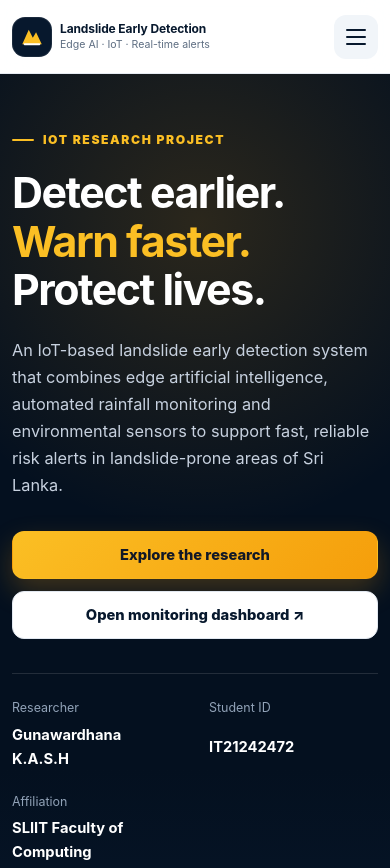
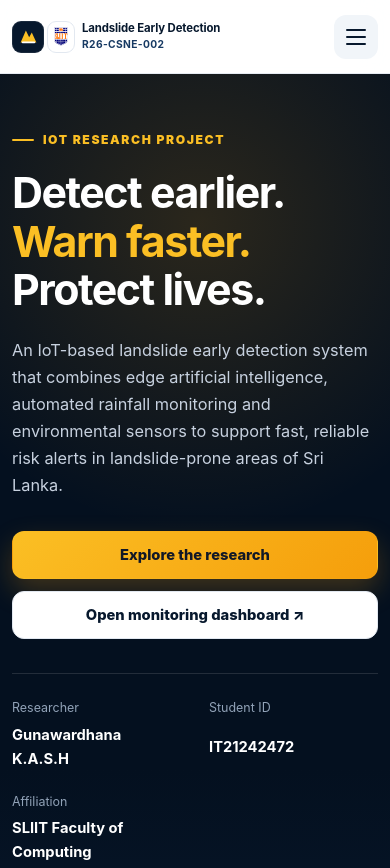
Before and after one commit to nigeethmaleesha/IoT-Based-Landslide-Early-Detection-System-Website, a website: page index.html in a window 390 px wide. Shown: the top 868 px of the page. Drawn offline with Linux system fonts and the light colour scheme.

Commit message:
Update header section

```diff
--- a/assets/css/styles.css
+++ b/assets/css/styles.css
@@ -383,7 +383,7 @@ td strong { color:var(--navy-900); }
 @media(max-width:760px){.reference-list{padding-left:1.5rem}.reference-list li{padding-right:0}.sliit-identity img{max-width:190px}}
 
 
-/* Header branding: use the SLIIT crest in place of the old mountain icon. */
+/* Header branding: preserve original project icon alongside the SLIIT crest. */
 .site-header .brand-mark-sliit {
   width: 48px;
   height: 52px;
@@ -405,3 +405,24 @@ td strong { color:var(--navy-900); }
   .site-header .brand-copy strong { font-size: .75rem; }
   .site-header .brand-project-id { font-size: .66rem; }
 }
+
+/* Dual-logo brand — only within site headers */
+.site-header .header-brand-icons { display: inline-flex; align-items: center; gap: 7px; flex: none; }
+.site-header .header-brand-icons .brand-mark { flex: 0 0 44px; }
+.site-header .header-brand-icons .brand-mark-sliit { flex: 0 0 39px; width: 39px; height: 44px; padding: 3px; }
+.site-header .brand { gap: 10px; white-space: nowrap; }
+.site-header .brand-copy { min-width: 0; }
+@media (max-width: 820px) {
+  .site-header .header-brand-icons { gap: 5px; }
+  .site-header .header-brand-icons .brand-mark { flex-basis: 36px; width: 36px; height: 36px; }
+  .site-header .header-brand-icons .brand-mark-sliit { flex-basis: 32px; width: 32px; height: 36px; padding: 2px; }
+  .site-header .brand { gap: 7px; }
+}
+@media (max-width: 430px) {
+  .site-header .header-brand-icons { gap: 3px; }
+  .site-header .header-brand-icons .brand-mark { flex-basis: 32px; width: 32px; height: 32px; border-radius: 9px; }
+  .site-header .header-brand-icons .brand-mark svg { width: 21px; height: 21px; }
+  .site-header .header-brand-icons .brand-mark-sliit { flex-basis: 28px; width: 28px; height: 32px; }
+  .site-header .brand-copy strong { font-size: .71rem; }
+  .site-header .brand-project-id { font-size: .64rem; }
+}
--- a/index.html
+++ b/index.html
@@ -12,8 +12,7 @@
 <header class="site-header">
   <div class="container header-inner">
     <a class="brand" href="index.html" aria-label="Project home">
-      <span class="brand-mark" aria-hidden="true"><svg viewBox="0 0 32 32"><path d="M4 25 12 7l5 10 4-7 7 15H4Z" fill="#fbbf24"/><path d="M7 25h18" stroke="#fff" stroke-width="2.5" stroke-linecap="round"/></svg></span>
-      <span class="brand-copy"><strong>Landslide Early Detection</strong><span>Edge AI · IoT · Real-time alerts</span></span>
+      <span class="header-brand-icons"><span class="brand-mark" aria-hidden="true"><svg viewBox="0 0 32 32"><path d="M4 25 12 7l5 10 4-7 7 15H4Z" fill="#fbbf24"/><path d="M7 25h18" stroke="#fff" stroke-width="2.5" stroke-linecap="round"/></svg></span><span class="brand-mark brand-mark-sliit"><img src="assets/images/sliit-logo.png" alt="SLIIT logo"></span></span><span class="brand-copy"><strong>Landslide Early Detection</strong><span class="brand-project-id">R26-CSNE-002</span></span>
     </a>
     <nav class="desktop-nav" aria-label="Primary navigation">
       <a href="index.html" data-nav="index">Home</a><a href="research.html" data-nav="research">Research</a><a href="technology.html" data-nav="technology">Technology</a><a href="milestones.html" data-nav="milestones">Milestones</a><a href="results.html" data-nav="results">Results & Media</a><a href="documents.html" data-nav="documents">Documents</a><a href="about.html" data-nav="about">About</a>
```
Also changed, not shown: about.html (+1 -1 lines), admin.html (+1 -1 lines), documents.html (+1 -1 lines), milestones.html (+1 -1 lines), research.html (+1 -1 lines), results.html (+1 -1 lines), technology.html (+1 -1 lines).
